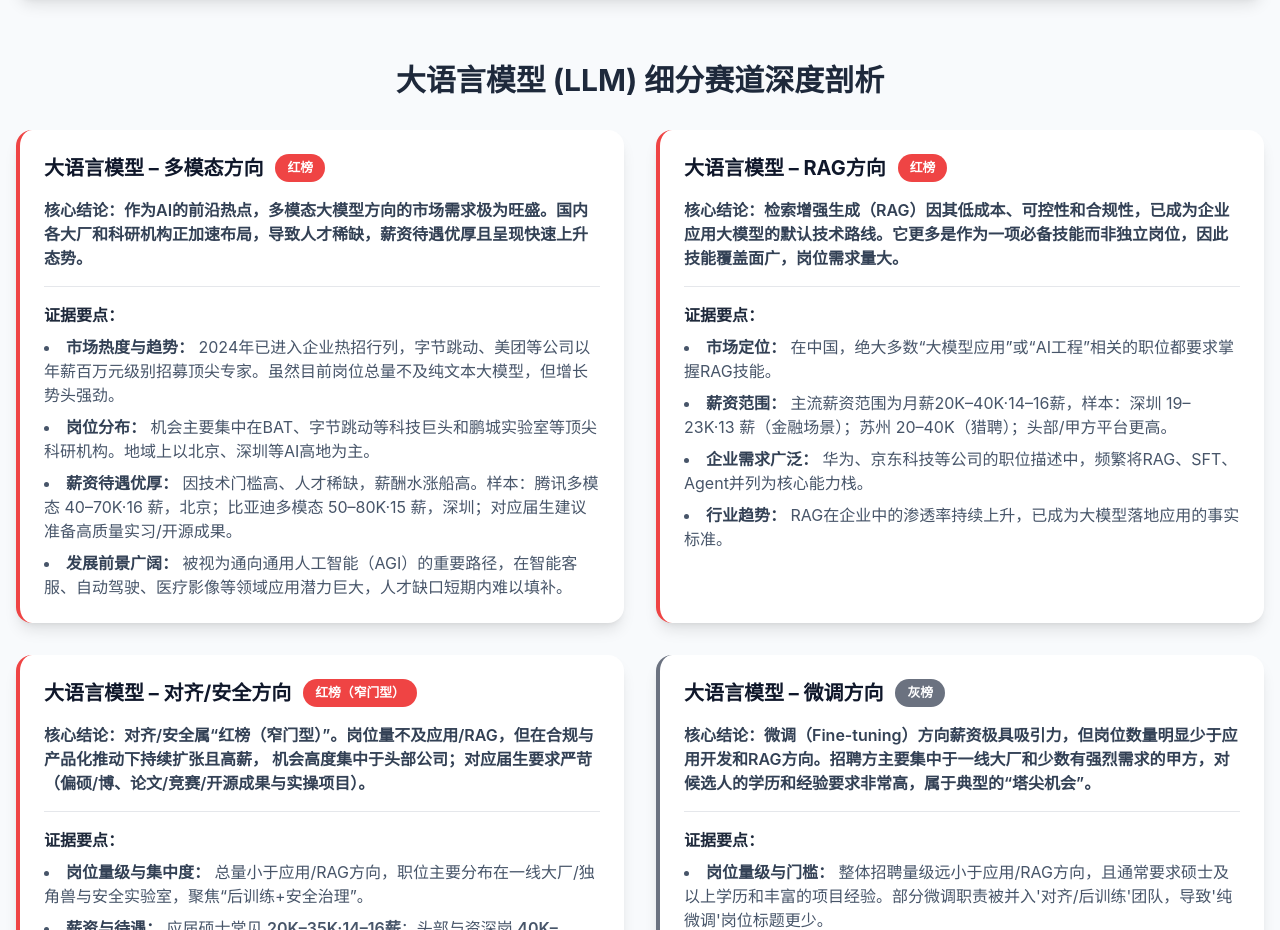
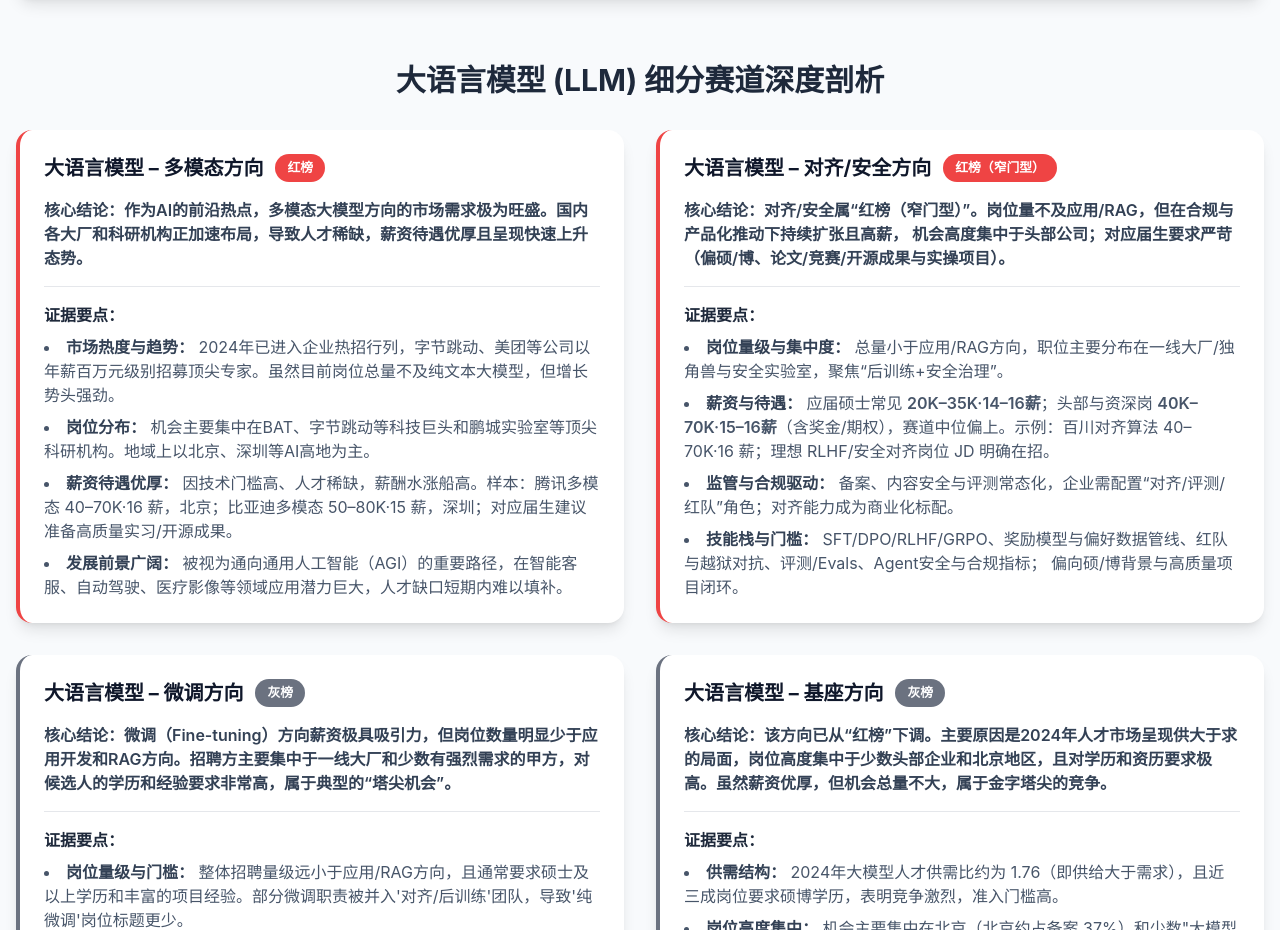
Before and after one commit to Heycys/Career-Prospects-in-AI, a plain HTML site: page index.html in a window 1280 px wide. Shown: the part 10620-11550 px from the top of the page. Drawn offline with nearby package versions, Linux system fonts and the light colour scheme.

Commit message:
删除RAG

```diff
--- a/index.html
+++ b/index.html
@@ -91,23 +91,6 @@
                             <li><strong class="text-slate-700">岗位分布：</strong> 机会主要集中在BAT、字节跳动等科技巨头和鹏城实验室等顶尖科研机构。地域上以北京、深圳等AI高地为主。</li>
                             <li><strong class="text-slate-700">薪资待遇优厚：</strong> 因技术门槛高、人才稀缺，薪酬水涨船高。样本：腾讯多模态 40–70K·16 薪，北京；比亚迪多模态 50–80K·15 薪，深圳；对应届生建议准备高质量实习/开源成果。</li>
                             <li><strong class="text-slate-700">发展前景广阔：</strong> 被视为通向通用人工智能（AGI）的重要路径，在智能客服、自动驾驶、医疗影像等领域应用潜力巨大，人才缺口短期内难以填补。</li>
-                        </ul>
-                    </div>
-                </div>
-
-                <div class="bg-white p-6 rounded-2xl shadow-lg border-l-4 border-red-500">
-                    <div class="flex items-center mb-4">
-                        <h4 class="text-xl font-bold text-slate-900">大语言模型 – RAG方向</h4>
-                        <span class="red-tag tag-base">红榜</span>
-                    </div>
-                    <p class="text-slate-700 font-semibold mb-4">核心结论：检索增强生成（RAG）因其低成本、可控性和合规性，已成为企业应用大模型的默认技术路线。它更多是作为一项必备技能而非独立岗位，因此技能覆盖面广，岗位需求量大。</p>
-                    <div class="border-t pt-4">
-                        <h5 class="font-semibold text-slate-800 mb-2">证据要点：</h5>
-                        <ul class="list-disc list-inside space-y-2 text-slate-600">
-                            <li><strong class="text-slate-700">市场定位：</strong> 在中国，绝大多数“大模型应用”或“AI工程”相关的职位都要求掌握RAG技能。</li>
-                            <li><strong class="text-slate-700">薪资范围：</strong> 主流薪资范围为月薪20K–40K·14–16薪，样本：深圳 19–23K·13 薪（金融场景）；苏州 20–40K（猎聘）；头部/甲方平台更高。</li>
-                            <li><strong class="text-slate-700">企业需求广泛：</strong> 华为、京东科技等公司的职位描述中，频繁将RAG、SFT、Agent并列为核心能力栈。</li>
-                            <li><strong class="text-slate-700">行业趋势：</strong> RAG在企业中的渗透率持续上升，已成为大模型落地应用的事实标准。</li>
                         </ul>
                     </div>
                 </div>
```
